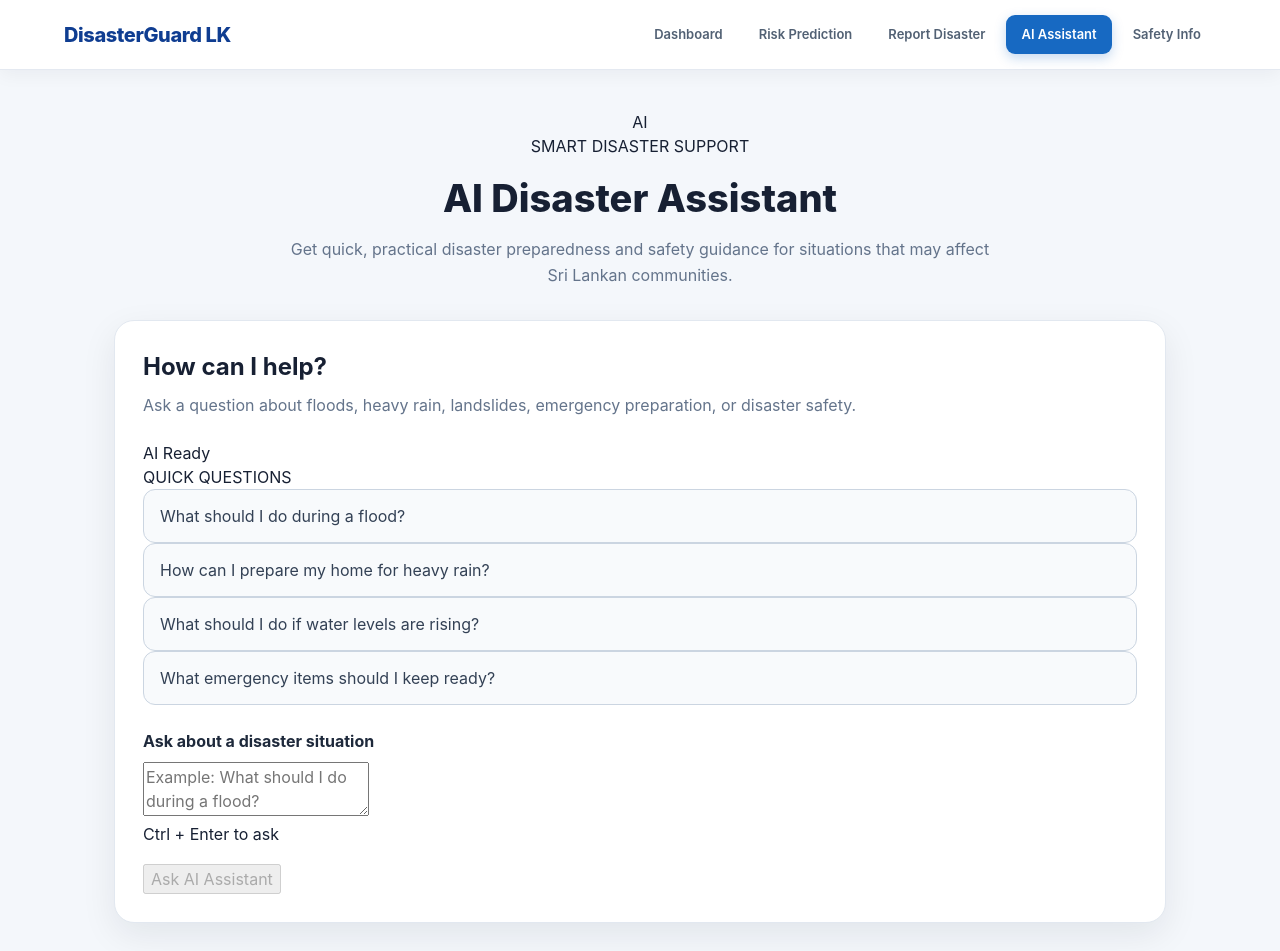
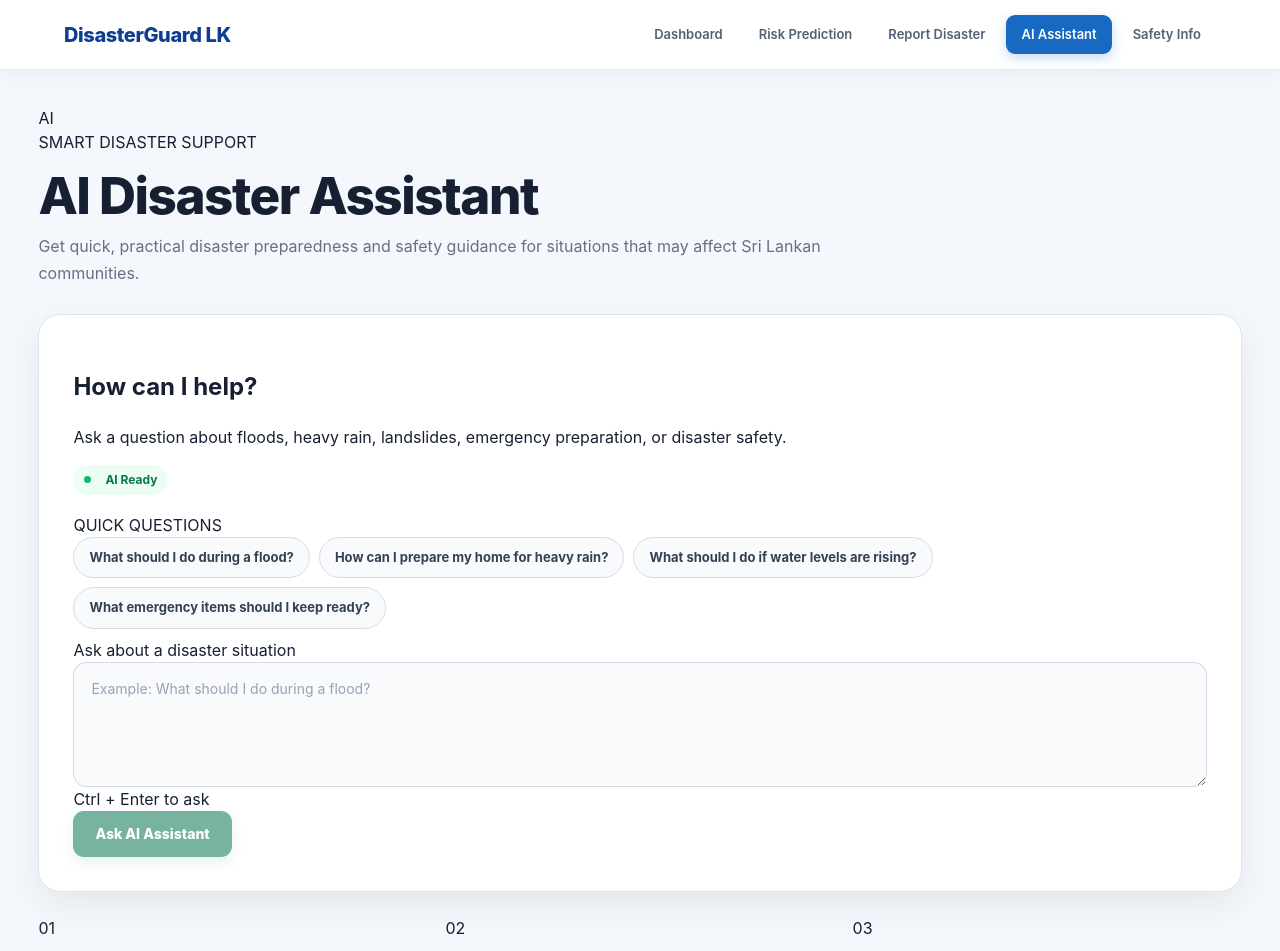
Before and after one commit to ResQAI-Dev/mini-hackthon, a React app in the folder frontend/: page /ai-assistant in a window 1280 px wide. Shown: the top 951 px of the page. Built offline with nearby package versions, Linux system fonts and the light colour scheme; the HTML template or start-up script is replaced by a standard one.

Commit message:
Improve AI assistant UI

```diff
--- a/frontend/src/pages/AIAssistantPage.css
+++ b/frontend/src/pages/AIAssistantPage.css
@@ -1,186 +1,344 @@
 .ai-page {
-  width: 100%;
-  max-width: 1100px;
+  width: min(94%, 1450px);
   margin: 0 auto;
-  padding: 40px 24px 60px;
+  padding: 36px 0 60px;
+  color: #172033;
 }
 
+/* =========================
+   HERO
+========================= */
+
 .ai-hero {
-  text-align: center;
-  margin-bottom: 32px;
+  margin-bottom: 28px;
+}
+
+.ai-hero .brand-badge {
+  display: inline-flex;
+  align-items: center;
+  padding: 7px 13px;
+  border-radius: 999px;
+  background: #e8f7f1;
+  color: #087653;
+  font-size: 12px;
+  font-weight: 800;
+  letter-spacing: 0.8px;
+  text-transform: uppercase;
 }
 
 .ai-hero h1 {
-  margin: 12px 0 10px;
-  font-size: 38px;
-  font-weight: 800;
+  margin: 14px 0 10px;
+  font-size: clamp(34px, 4vw, 52px);
+  line-height: 1.08;
+  font-weight: 850;
+  letter-spacing: -1.5px;
+  color: #172033;
 }
 
 .ai-hero p {
-  max-width: 700px;
-  margin: 0 auto;
-  color: #64748b;
+  max-width: 850px;
+  margin: 0;
+  color: #667085;
   font-size: 16px;
-  line-height: 1.6;
+  line-height: 1.65;
 }
 
-.ai-badge {
-  display: inline-block;
-  padding: 7px 14px;
-  border-radius: 999px;
-  font-size: 12px;
-  font-weight: 700;
-  letter-spacing: 0.08em;
-  background: #e0f2fe;
-  color: #0369a1;
-}
+/* =========================
+   MAIN CARD
+========================= */
 
 .ai-main-card {
   width: 100%;
   background: #ffffff;
-  border: 1px solid #e2e8f0;
-  border-radius: 20px;
-  padding: 28px;
-  box-shadow: 0 12px 35px rgba(15, 23, 42, 0.08);
+  border: 1px solid #dce3ea;
+  border-radius: 22px;
+  padding: 34px;
+  box-shadow: 0 12px 35px rgba(16, 24, 40, 0.07);
 }
 
-.ai-card-header h2 {
-  margin: 0 0 8px;
-  font-size: 24px;
+/* =========================
+   SECTION
+========================= */
+
+.question-section {
+  width: 100%;
 }
 
-.ai-card-header p {
-  margin: 0 0 24px;
-  color: #64748b;
+.question-section h2,
+.question-section h3 {
+  color: #172033;
 }
 
-.question-section {
-  margin-top: 24px;
+.question-section h2 {
+  margin: 0 0 8px;
+  font-size: 22px;
+  font-weight: 800;
 }
 
-.question-section label {
-  display: block;
-  margin-bottom: 9px;
-  font-weight: 700;
-  color: #1e293b;
+.question-section > p {
+  margin: 0 0 22px;
+  color: #667085;
+  font-size: 14px;
+  line-height: 1.6;
 }
 
-.ai-textarea {
-  display: block;
-  width: 100%;
-  min-height: 150px;
-  padding: 15px;
-  resize: vertical;
-  border: 1px solid #cbd5e1;
-  border-radius: 12px;
-  outline: none;
-  font: inherit;
-  line-height: 1.5;
-  background: #fff;
+/* =========================
+   STATUS
+========================= */
+
+.ai-status {
+  display: inline-flex;
+  align-items: center;
+  gap: 7px;
+  margin-bottom: 18px;
+  padding: 6px 11px;
+  border-radius: 999px;
+  background: #ecfdf3;
+  color: #067647;
+  font-size: 12px;
+  font-weight: 750;
 }
 
-.ai-textarea:focus {
-  border-color: #0284c7;
-  box-shadow: 0 0 0 3px rgba(2, 132, 199, 0.12);
+.ai-status::before {
+  content: "";
+  width: 7px;
+  height: 7px;
+  border-radius: 50%;
+  background: #12b76a;
 }
 
+/* =========================
+   QUICK QUESTIONS
+========================= */
+
 .quick-questions {
-  display: grid;
-  grid-template-columns: repeat(2, 1fr);
-  gap: 12px;
   margin-bottom: 24px;
 }
 
+.quick-questions h3 {
+  margin: 0 0 11px;
+  font-size: 13px;
+  font-weight: 800;
+  color: #344054;
+  text-transform: uppercase;
+  letter-spacing: 0.5px;
+}
+
 .quick-question {
-  width: 100%;
-  padding: 14px 16px;
-  text-align: left;
-  border: 1px solid #cbd5e1;
-  border-radius: 12px;
+  display: inline-flex;
+  align-items: center;
+  margin: 0 9px 9px 0;
+  padding: 10px 15px;
+  border: 1px solid #d5dde6;
+  border-radius: 999px;
   background: #f8fafc;
-  color: #334155;
+  color: #344054;
+  font-family: inherit;
+  font-size: 13px;
+  font-weight: 650;
   cursor: pointer;
-  font: inherit;
-  transition: 0.2s ease;
+  transition: all 0.2s ease;
 }
 
 .quick-question:hover {
-  border-color: #0284c7;
+  border-color: #087653;
+  background: #eaf8f3;
+  color: #087653;
   transform: translateY(-1px);
 }
 
-.ai-actions {
-  display: flex;
-  gap: 12px;
-  margin-top: 18px;
+/* =========================
+   QUESTION FORM
+========================= */
+
+.question-form {
+  width: 100%;
 }
 
-.ai-ask-button,
-.ai-clear-button {
+.question-form label {
+  display: block;
+  margin-bottom: 9px;
+  color: #344054;
+  font-size: 14px;
+  font-weight: 750;
+}
+
+.question-form textarea,
+.question-input,
+.ai-main-card textarea {
+  display: block;
+  width: 100%;
+  min-height: 125px;
+  padding: 15px 17px;
+  border: 1px solid #cfd8e3;
+  border-radius: 13px;
+  background: #f8fafc;
+  color: #172033;
+  font-family: inherit;
+  font-size: 14px;
+  line-height: 1.6;
+  resize: vertical;
+  outline: none;
+  transition: all 0.2s ease;
+}
+
+.question-form textarea::placeholder,
+.ai-main-card textarea::placeholder {
+  color: #98a2b3;
+}
+
+.question-form textarea:focus,
+.question-input:focus,
+.ai-main-card textarea:focus {
+  border-color: #087653;
+  background: #ffffff;
+  box-shadow: 0 0 0 4px rgba(8, 118, 83, 0.1);
+}
+
+/* =========================
+   ACTIONS
+========================= */
+
+.actions-section {
+  display: flex;
+  align-items: center;
+  gap: 12px;
+  margin-top: 15px;
+}
+
+.ask-button,
+.ask-ai-button,
+.ai-main-card button[type="submit"] {
   min-height: 46px;
   padding: 0 22px;
-  border-radius: 10px;
+  border: none;
+  border-radius: 11px;
+  background: #087653;
+  color: #ffffff;
+  font-family: inherit;
+  font-size: 14px;
+  font-weight: 800;
+  cursor: pointer;
+  box-shadow: 0 5px 14px rgba(8, 118, 83, 0.18);
+  transition: all 0.2s ease;
+}
+
+.ask-button:hover,
+.ask-ai-button:hover,
+.ai-main-card button[type="submit"]:hover {
+  background: #066548;
+  transform: translateY(-1px);
+  box-shadow: 0 8px 18px rgba(8, 118, 83, 0.23);
+}
+
+.ask-button:disabled,
+.ask-ai-button:disabled,
+.ai-main-card button:disabled {
+  opacity: 0.55;
+  cursor: not-allowed;
+  transform: none;
+}
+
+/* =========================
+   CLEAR BUTTON
+========================= */
+
+.clear-button {
+  min-height: 46px;
+  padding: 0 19px;
+  border: 1px solid #d0d5dd;
+  border-radius: 11px;
+  background: #ffffff;
+  color: #475467;
+  font-family: inherit;
+  font-size: 14px;
   font-weight: 700;
   cursor: pointer;
-  font: inherit;
 }
 
-.ai-ask-button {
-  border: none;
-  background: #0284c7;
-  color: white;
-  flex: 1;
+.clear-button:hover {
+  background: #f8fafc;
+  border-color: #98a2b3;
 }
 
-.ai-ask-button:hover {
-  background: #0369a1;
-}
-
-.ai-ask-button:disabled {
-  opacity: 0.6;
-  cursor: not-allowed;
-}
-
-.ai-clear-button {
-  border: 1px solid #cbd5e1;
-  background: white;
-  color: #334155;
-}
+/* =========================
+   AI ANSWER
+========================= */
 
 .ai-answer-card {
-  margin-top: 24px;
-  padding: 22px;
+  margin-top: 28px;
+  padding: 23px;
+  border: 1px solid #cfe9de;
   border-radius: 16px;
-  border: 1px solid #bae6fd;
-  background: #f0f9ff;
+  background: linear-gradient(135deg, #f3fbf7, #ffffff);
 }
 
 .ai-answer-card h3 {
-  margin: 0 0 12px;
+  display: flex;
+  align-items: center;
+  gap: 9px;
+  margin: 0 0 13px;
+  color: #087653;
+  font-size: 16px;
+  font-weight: 800;
 }
 
-.ai-answer {
-  white-space: pre-wrap;
-  line-height: 1.7;
-  color: #334155;
+.ai-answer-card h3::before {
+  content: "?";
+  display: inline-flex;
+  align-items: center;
+  justify-content: center;
+  width: 28px;
+  height: 28px;
+  border-radius: 8px;
+  background: #087653;
+  color: #ffffff;
+  font-size: 14px;
 }
 
-.ai-error {
-  margin-top: 18px;
-  padding: 14px 16px;
-  border-radius: 10px;
-  background: #fef2f2;
-  border: 1px solid #fecaca;
-  color: #b91c1c;
+.ai-answer-card p {
+  margin: 0;
+  color: #475467;
+  font-size: 14px;
+  line-height: 1.75;
+  white-space: pre-wrap;
 }
 
+/* =========================
+   LOADING
+========================= */
+
+.loading-card,
 .ai-loading {
-  margin-top: 18px;
-  padding: 14px;
+  margin-top: 22px;
+  padding: 17px 20px;
+  border: 1px solid #dce3ea;
+  border-radius: 13px;
+  background: #f8fafc;
+  color: #667085;
+  font-size: 14px;
   text-align: center;
-  color: #0369a1;
-  font-weight: 600;
 }
+
+/* =========================
+   ERROR
+========================= */
+
+.error-card,
+.ai-error {
+  margin-top: 20px;
+  padding: 15px 18px;
+  border: 1px solid #fecdca;
+  border-radius: 12px;
+  background: #fff5f4;
+  color: #b42318;
+  font-size: 14px;
+  line-height: 1.5;
+}
+
+/* =========================
+   FEATURE CARDS
+========================= */
 
 .ai-features {
   display: grid;
@@ -190,51 +348,121 @@
 }
 
 .ai-feature-card {
-  padding: 20px;
+  position: relative;
+  padding: 24px;
+  border: 1px solid #dce3ea;
   border-radius: 16px;
-  background: #f8fafc;
-  border: 1px solid #e2e8f0;
+  background: #ffffff;
+  transition: all 0.2s ease;
+}
+
+.ai-feature-card:hover {
+  transform: translateY(-3px);
+  border-color: #b8dacc;
+  box-shadow: 0 9px 24px rgba(16, 24, 40, 0.07);
+}
+
+.ai-feature-card .feature-number {
+  display: inline-flex;
+  margin-bottom: 16px;
+  color: #087653;
+  font-size: 12px;
+  font-weight: 850;
+  letter-spacing: 1px;
 }
 
 .ai-feature-card h3 {
   margin: 0 0 8px;
+  color: #172033;
   font-size: 17px;
+  font-weight: 800;
 }
 
 .ai-feature-card p {
   margin: 0;
-  color: #64748b;
-  line-height: 1.5;
-  font-size: 14px;
+  color: #667085;
+  font-size: 13px;
+  line-height: 1.65;
 }
 
-@media (max-width: 768px) {
+/* =========================
+   GENERAL OVERRIDES
+========================= */
+
+.ai-page *,
+.ai-page *::before,
+.ai-page *::after {
+  box-sizing: border-box;
+}
+
+.ai-page button {
+  font-family: inherit;
+}
+
+.ai-page button:focus-visible,
+.ai-page textarea:focus-visible {
+  outline: 3px solid rgba(8, 118, 83, 0.16);
+  outline-offset: 2px;
+}
+
+/* =========================
+   RESPONSIVE
+========================= */
+
+@media (max-width: 900px) {
   .ai-page {
-    padding: 28px 16px 40px;
-  }
-
-  .ai-hero h1 {
-    font-size: 30px;
+    width: 94%;
+    padding: 28px 0 45px;
   }
 
   .ai-main-card {
-    padding: 20px;
-  }
-
-  .quick-questions {
-    grid-template-columns: 1fr;
+    padding: 25px;
   }
 
   .ai-features {
     grid-template-columns: 1fr;
   }
+}
 
-  .ai-actions {
-    flex-direction: column;
+@media (max-width: 600px) {
+  .ai-page {
+    width: 92%;
+    padding: 20px 0 35px;
   }
 
-  .ai-ask-button,
-  .ai-clear-button {
+  .ai-hero h1 {
+    font-size: 34px;
+    letter-spacing: -1px;
+  }
+
+  .ai-hero p {
+    font-size: 14px;
+  }
+
+  .ai-main-card {
+    padding: 18px;
+    border-radius: 16px;
+  }
+
+  .actions-section {
+    flex-direction: column;
+    align-items: stretch;
+  }
+
+  .ask-button,
+  .ask-ai-button,
+  .clear-button,
+  .ai-main-card button[type="submit"] {
     width: 100%;
   }
+
+  .quick-question {
+    width: 100%;
+    justify-content: flex-start;
+    border-radius: 11px;
+  }
+
+  .ai-answer-card {
+    padding: 18px;
+  }
 }
```
